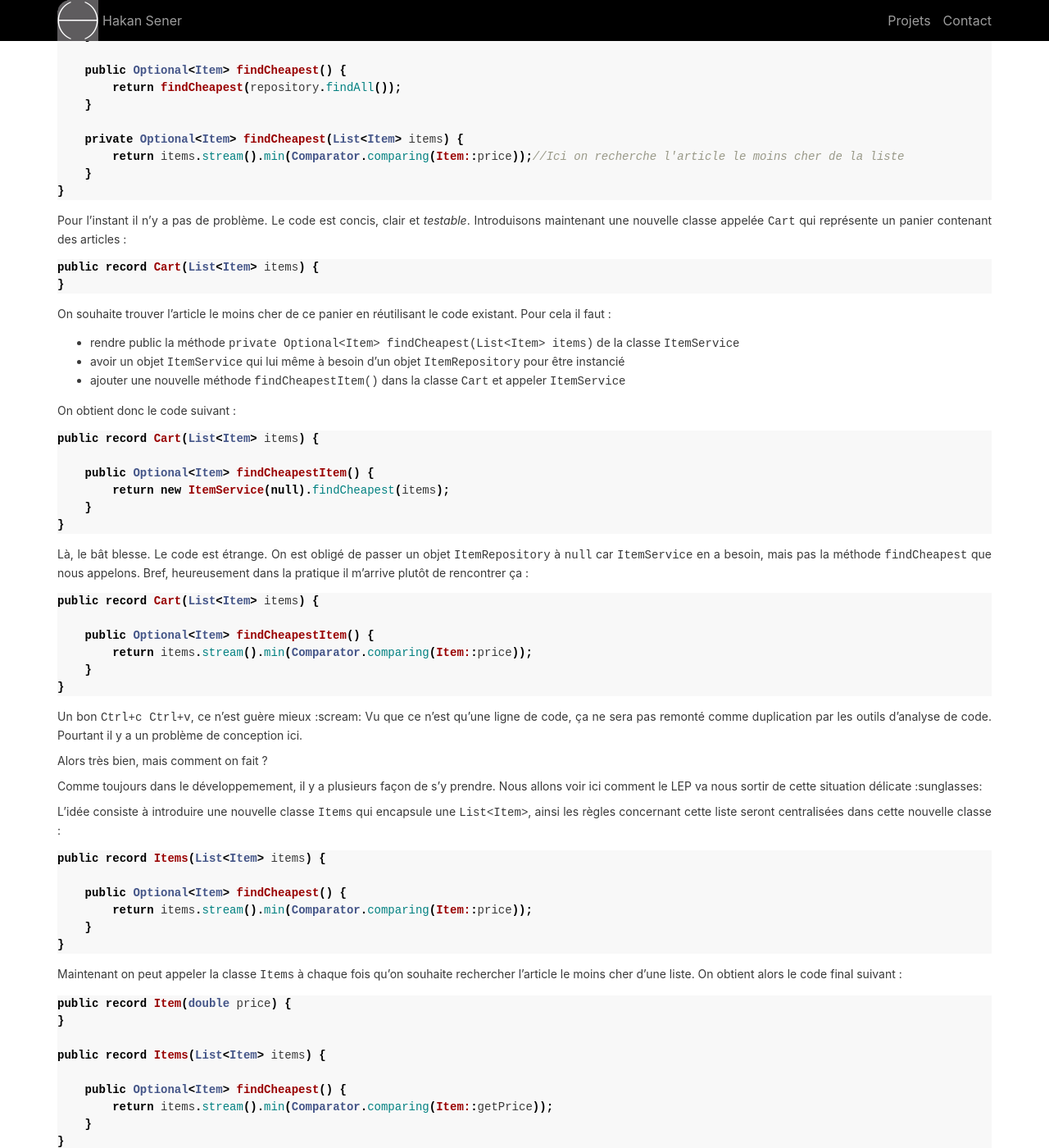
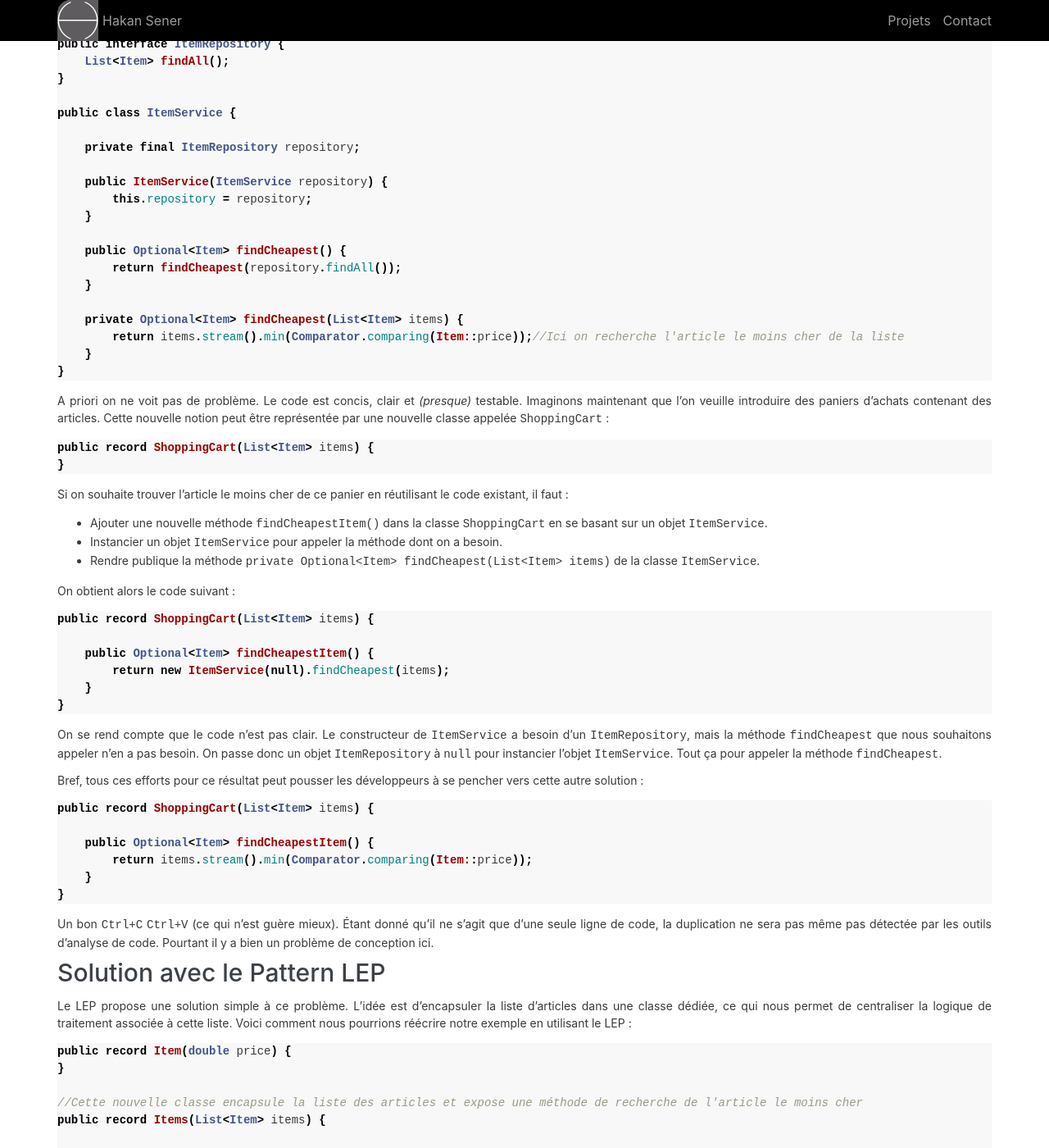
Before and after one commit to senerh/senerh.github.io, a Jekyll site: the page built from _posts/2024-03-31-lep.md, in a window 1280 px wide and 1400 px high, scrolled down 451 px. Shown: the whole window at 82% size. Built offline with Jekyll 4.4.1, drawn with Linux system fonts in a browser that asks for light colours; some of the changed text lies outside the part shown.

Commit message:
article revue

````diff
--- a/_posts/2024-03-31-lep.md
+++ b/_posts/2024-03-31-lep.md
@@ -4,12 +4,16 @@
 <!---
 https://gist.github.com/rxaviers/7360908
 -->
-Pour mon premier article j'ai décidé de vous parler d'un pattern que j'ai nommé **LEP** pour **List Encapsulation Pattern**. Derrière cet acronymme se cache en réalité un concept très simple à comprendre et à adopter. D'ailleurs il est tout à fait possible que ce soit quelque chose que vous appliquiez déjà, mais visiblement [les patterns sont plus populaires lorsqu'on leur donne un nom sympa](https://fr.wikipedia.org/wiki/Plain_old_Java_object#Description). C'est ce que j'ai essayé de faire, vous me direz si j'ai réussi :smile:
+# Améliorez la maintenabilité de votre code java avec le pattern LEP
 
-Les développeurs java utilisent les `List` et les `Stream` au quotidien.
-Ces classes permettent d'implémenter des algorithmes avec peu de lignes de code, mais parfois cette simplicité peut nous pousser à écrire du code au mauvais endroit. Rendant ainsi le code moins réutilisable, moins testable et donc moins maintenable.
+Dans le monde du développement logiciel, la bonne conception du code est essentielle pour assurer la maintenabilité à long terme. Pour ce premier article, je vais vous présenter une pratique simple, mais puissante que j'ai nommée le **LEP** pour **List Encapsulation Pattern**. Cette pratique vise à encapsuler les listes de données dans des classes dédiées pour améliorer la gestion et la réutilisabilité du code.
 
-Pour illustrer ces propos, voici un exemple dans lequel la recherche de l'article le moins cher d'une liste a été implémentée au mauvais endroit :
+## Pourquoi un Pattern ?
+Comme l'explique Martin Folwer [sur son site](https://www.martinfowler.com/bliki/POJO.html), les patterns sont plus populaires lorsqu'on leur donne un nom sympa. En donnant un nom distinctif au LEP, nous pouvons mieux communiquer sur cette pratique et ainsi encourager son adoption.
+
+## Illustration du Problème
+
+Pour comprendre l'importance du LEP, considérons un exemple concret. Imaginons que nous ayons une application qui nécessite de trouver l'article le moins cher de tous les articles. Initialement, nous pourrions implémenter cette fonctionnalité de la manière suivante :
 ```java
 public record Item(double price) {
 }
@@ -36,20 +40,20 @@
 }
 ```
 
-Pour l'instant il n'y a pas de problème. Le code est concis, clair et *testable*. Introduisons maintenant une nouvelle classe appelée `Cart` qui représente un panier contenant des articles :
+A priori on ne voit pas de problème. Le code est concis, clair et *(presque)* testable. Imaginons maintenant que l'on veuille introduire des paniers d'achats contenant des articles. Cette nouvelle notion peut être représentée par une nouvelle classe appelée `ShoppingCart` :
 ```java
-public record Cart(List<Item> items) {
+public record ShoppingCart(List<Item> items) {
 }
 ```
 
-On souhaite trouver l'article le moins cher de ce panier en réutilisant le code existant. Pour cela il faut :
-* rendre public la méthode `private Optional<Item> findCheapest(List<Item> items)` de la classe `ItemService`
-* avoir un objet `ItemService` qui lui même à besoin d'un objet `ItemRepository` pour être instancié
-* ajouter une nouvelle méthode `findCheapestItem()` dans la classe `Cart` et appeler `ItemService`
+Si on souhaite trouver l'article le moins cher de ce panier en réutilisant le code existant, il faut :
+* Ajouter une nouvelle méthode `findCheapestItem()` dans la classe `ShoppingCart` en se basant sur un objet `ItemService`.
+* Instancier un objet `ItemService` pour appeler la méthode dont on a besoin.
+* Rendre publique la méthode `private Optional<Item> findCheapest(List<Item> items)` de la classe `ItemService`.
 
-On obtient donc le code suivant :
+On obtient alors le code suivant :
 ```java
-public record Cart(List<Item> items) {
+public record ShoppingCart(List<Item> items) {
 
     public Optional<Item> findCheapestItem() {
         return new ItemService(null).findCheapest(items);
@@ -57,9 +61,11 @@
 }
 ```
 
-Là, le bât blesse. Le code est étrange. On est obligé de passer un objet `ItemRepository` à `null` car `ItemService` en a besoin, mais pas la méthode `findCheapest` que nous appelons. Bref, heureusement dans la pratique il m'arrive plutôt de rencontrer ça :
+On se rend compte que le code n'est pas clair. Le constructeur de `ItemService` a besoin d'un `ItemRepository`, mais la méthode `findCheapest` que nous souhaitons appeler n'en a pas besoin. On passe donc un objet `ItemRepository` à `null` pour instancier l'objet `ItemService`. Tout ça pour appeler la méthode `findCheapest`.
+
+Bref, tous ces efforts pour ce résultat peut pousser les développeurs à se pencher vers cette autre solution :
 ```java
-public record Cart(List<Item> items) {
+public record ShoppingCart(List<Item> items) {
 
     public Optional<Item> findCheapestItem() {
         return items.stream().min(Comparator.comparing(Item::price));
@@ -67,28 +73,16 @@
 }
 ```
 
-Un bon `Ctrl+c Ctrl+v`, ce n'est guère mieux :scream:
-Vu que ce n'est qu'une ligne de code, ça ne sera pas remonté comme duplication par les outils d'analyse de code. Pourtant il y a un problème de conception ici.
+Un bon `Ctrl+C` `Ctrl+V` (ce qui n'est guère mieux). Étant donné qu'il ne s'agit que d'une seule ligne de code, la duplication ne sera pas même pas détectée par les outils d'analyse de code. Pourtant il y a bien un problème de conception ici.
 
-Alors très bien, mais comment on fait ?
+## Solution avec le Pattern LEP
 
-Comme toujours dans le développemement, il y a plusieurs façon de s'y prendre. Nous allons voir ici comment le LEP va nous sortir de cette situation délicate :sunglasses:
-
-L'idée consiste à introduire une nouvelle classe `Items` qui encapsule une `List<Item>`, ainsi les règles concernant cette liste seront centralisées dans cette nouvelle classe :
-```java
-public record Items(List<Item> items) {
-
-    public Optional<Item> findCheapest() {
-        return items.stream().min(Comparator.comparing(Item::price));
-    }
-}
-```
-
-Maintenant on peut appeler la classe `Items` à chaque fois qu'on souhaite rechercher l'article le moins cher d'une liste. On obtient alors le code final suivant :
+Le LEP propose une solution simple à ce problème. L'idée est d'encapsuler la liste d'articles dans une classe dédiée, ce qui nous permet de centraliser la logique de traitement associée à cette liste. Voici comment nous pourrions réécrire notre exemple en utilisant le LEP :
 ```java
 public record Item(double price) {
 }
 
+//Cette nouvelle classe encapsule la liste des articles et expose une méthode de recherche de l'article le moins cher
 public record Items(List<Item> items) {
 
     public Optional<Item> findCheapest() {
@@ -96,15 +90,16 @@
     }
 }
 
-public record Cart(Items items) {
+//Le panier d'articles se compose maintenant des Items à la place d'une List<Item>
+public record ShoppingCart(Items items) {
 
     public Optional<Item> findCheapestItem() {
-        return items.findCheapest();//L'appel vers le code existant est plus simple
+        return items.findCheapest();//L'appel vers le code existant est plus naturel
     }
 }
 
 public interface ItemRepository {
-    Items findAll();//On retourne maintenant des Items au lieu d'une List<Item>
+    Items findAll();//Le recherche retourne maintenant des Items au lieu d'une List<Item>
 }
 
 public class ItemService {
@@ -116,17 +111,22 @@
     }
 
     public Optional<Item> findCheapest() {
-        return repository.findAll().findCheapest();//La recherche n'est plus implémentée dans le service
+        return repository.findAll().findCheapest();//La recherche n'est plus implémentée dans ce service
     }
 }
 ```
 
-Fini la duplication et le code bizarre :tada:
+## Avantages du Pattern LEP
 
-Ce pattern a aussi pour avantage de pouvoir être mise en place progressivement car on peut facilement faire des conversions entre `Items` et `List<Items>` comme ceci :
-* Pour obtenir une `List<Item>` : `items.items()`
-* Pour obtenir des `Items` : `new Items(liste)`
+En adoptant le LEP, nous bénéficions donc de plusieurs avantages :
 
-Pour terminer voici une règle pour détecter les situations dans lequel le pattern LEP peut s'appliquer :
+* **Modularité** : La logique de traitement est encapsulée dans des classes dédiées, ce qui rend le code plus modulaire et plus facile à comprendre.
+* **Réutilisabilité** : Les fonctionnalités encapsulées peuvent être réutilisées facilement dans d'autres parties de l'application.
+* **Maintenabilité** : En centralisant la logique de traitement, le code devient plus facile à tester et donc à maintenir.
 
-Si on fait un `.stream()` sur une liste qui n'est pas un attribut de la classe, alors on peut mettre en place le pattern LEP.
+Un point très important et que ce pattern peut être **introduit progressivement** dans un projet car on peut facilement faire des conversions entre `Items` et `List<Items>` comme ceci :
+* `List<Item> itemList = items.items();`
+* `Items items = new Items(itemList);`
+
+## Conclusion
+Le **List Encapsulation Pattern** est donc une pratique simple, mais puissante pour améliorer notre code Java. En encapsulant les listes dans des classes dédiées, nous pouvons rendre notre code plus modulaire, plus réutilisable et plus facile à maintenir. Je vous encourage donc à adopter cette pratique dans vos propres projets de développement pour en récolter les bénéfices à long terme.
````
